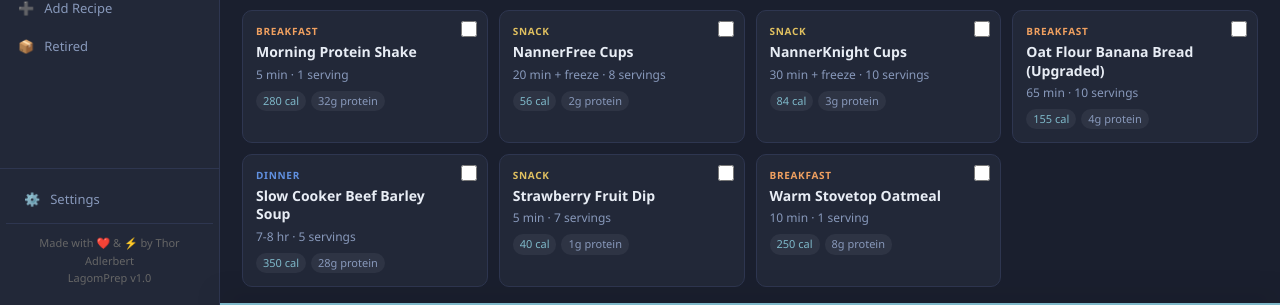
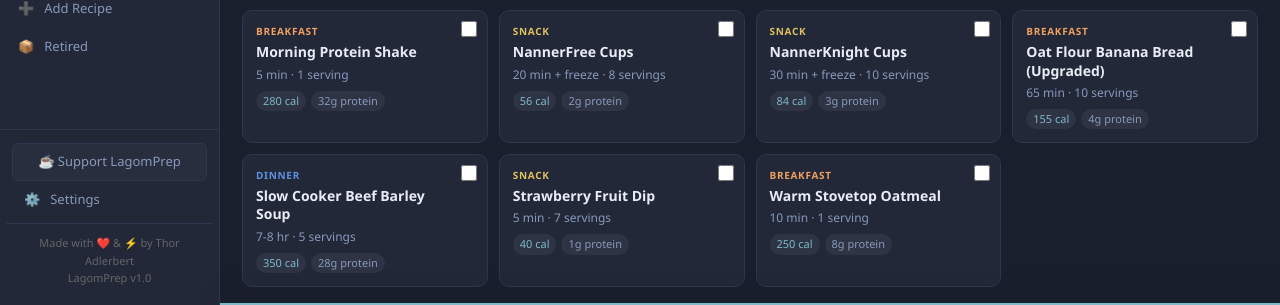
Before and after one commit to Ravenflux/LagomPrep, a Flask app: page / in a window 1280 px wide. Shown: the part 619-924 px from the top of the page. Run offline with Flask 3, Linux system fonts and the light colour scheme; data comes from the database, SQL or seed files in the repository; data that the repository does not hold is empty.

Commit message:
Add Ko-fi support button - v1.0 complete

```diff
--- a/templates/index.html
+++ b/templates/index.html
@@ -245,7 +245,10 @@ body{background:var(--bg);color:var(--text);font-family:var(--font);font-size:14
   <div class="nav-item" data-view="pantry" onclick="sv('pantry')"><span>🧺</span>Pantry</div>
   <div class="nav-item" data-view="add" onclick="sv('add')"><span>➕</span>Add Recipe</div>
   <div class="nav-item" data-view="retired" onclick="sv('retired')"><span>📦</span>Retired</div>
-  <div class="sidebar-bottom">
+<div class="sidebar-bottom">
+  <a href="https://ko-fi.com/ravenflux" target="_blank" style="display:flex;align-items:center;gap:9px;padding:8px 12px;border-radius:var(--rs);margin:1px 6px;color:var(--text2);font-size:13px;text-decoration:none;transition:all .15s;border:1px solid var(--border);background:var(--bg3);justify-content:center" onmouseover="this.style.borderColor='var(--accent)';this.style.color='var(--accent)'" onmouseout="this.style.borderColor='var(--border)';this.style.color='var(--text2)'">
+    ☕ Support LagomPrep
+  </a>
   <div class="nav-item" data-view="settings" onclick="sv('settings')"><span>⚙️</span>Settings</div>
   <div style="padding:10px 14px 6px;font-size:11px;color:var(--text3);text-align:center;line-height:1.6;border-top:1px solid var(--border);margin-top:6px">
     Made with ❤️ & ⚡ by Thor Adlerbert<br>LagomPrep v1.0
```
